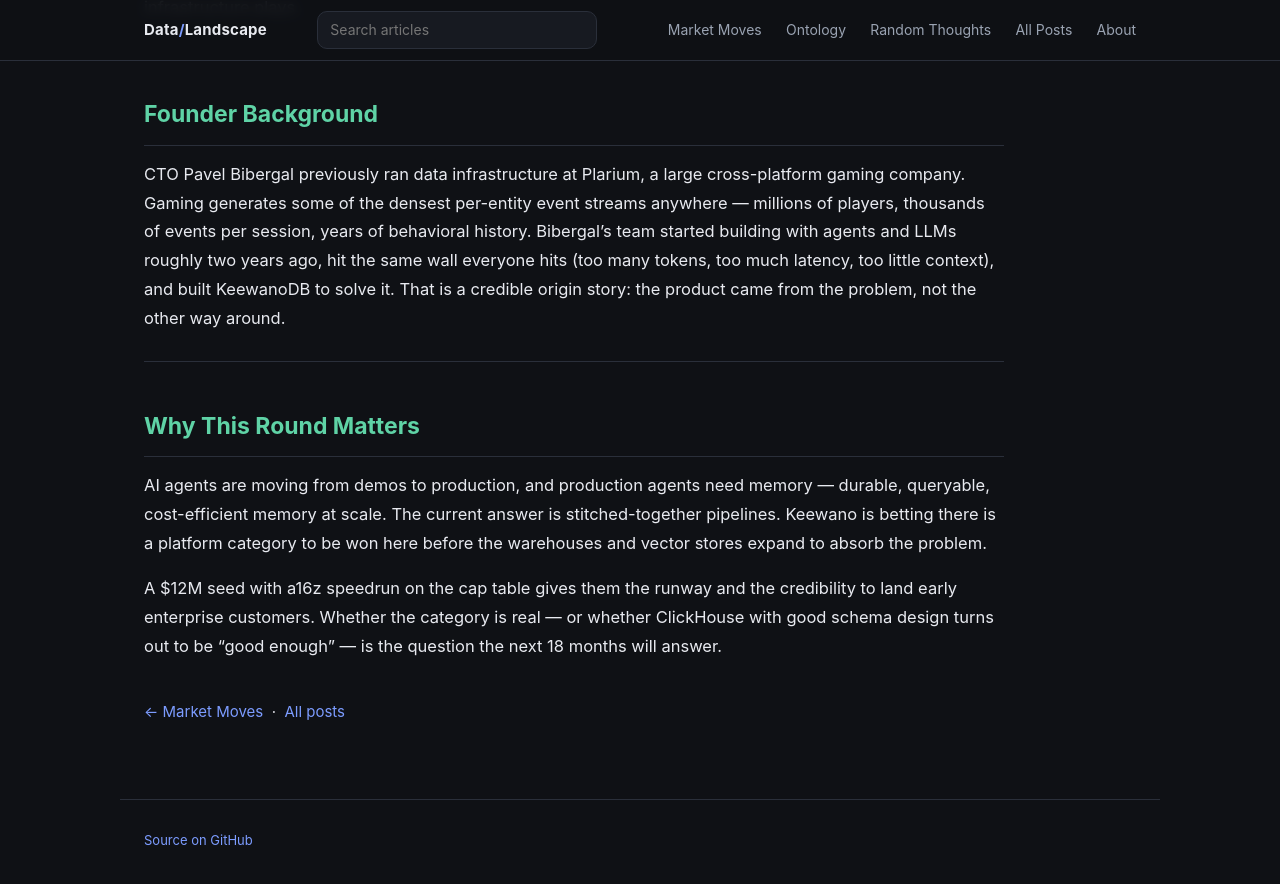
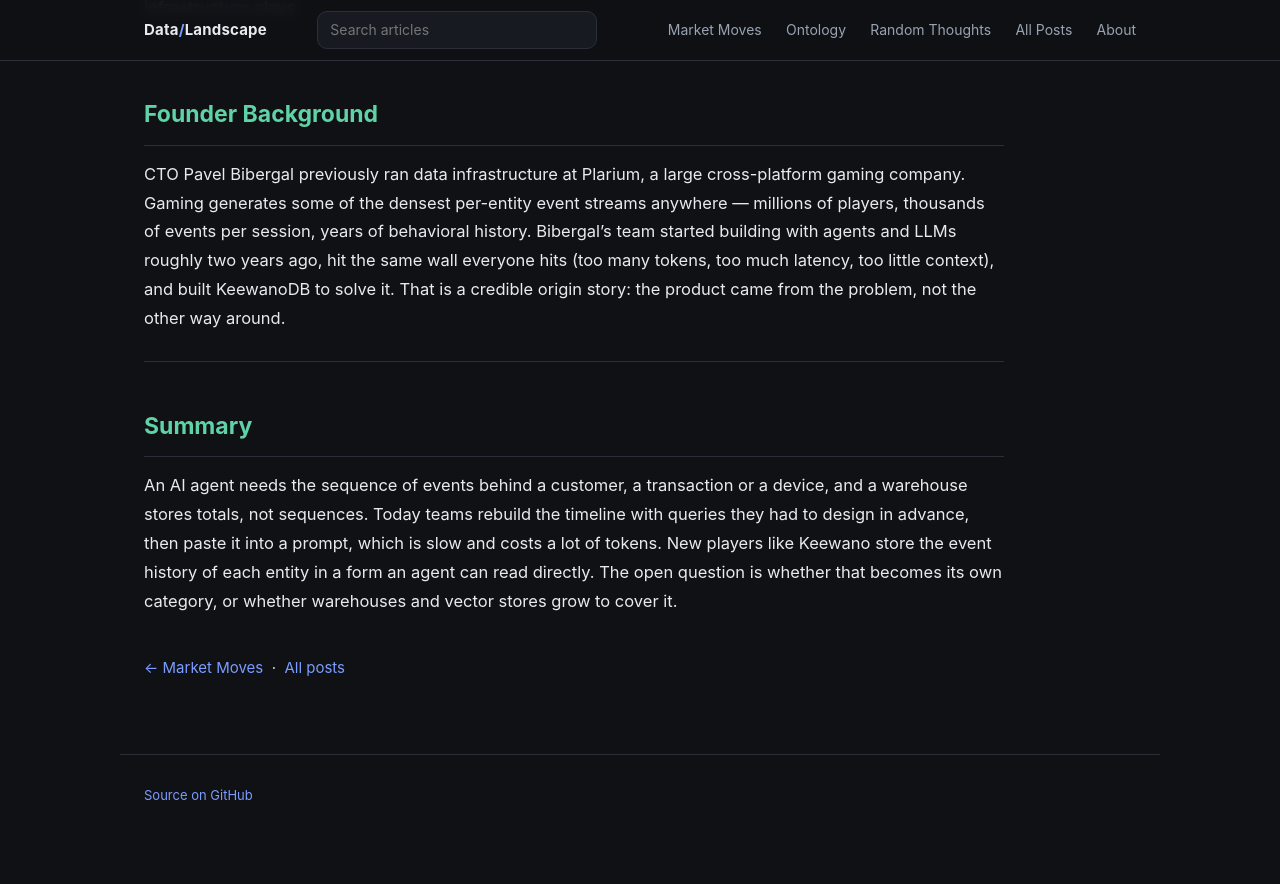
Before and after one commit to itayb-dt/data_landscape, a Jekyll site: the page built from blog_posts/fund/010_FUND_keewano_12m_seed.md, in a window 1280 px wide and 900 px high, scrolled down 3452 px. Shown: the top 884 px of the window. Built offline with Jekyll 4.4.1, drawn with Linux system fonts in a browser that asks for light colours; after the commit the page ends 4307 px from its top, so only the background shows below that.

Commit message:
Replace Why This Round Matters with a Summary in the Keewano, ParadeDB and SurrealDB articles
Co-Authored-By: Claude Sonnet 5.5 <noreply@anthropic.com>

```diff
--- a/blog_posts/fund/010_FUND_keewano_12m_seed.md
+++ b/blog_posts/fund/010_FUND_keewano_12m_seed.md
@@ -83,8 +83,6 @@ CTO Pavel Bibergal previously ran data infrastructure at Plarium, a large cross-
 
 ---
 
-## Why This Round Matters
+## Summary
 
-AI agents are moving from demos to production, and production agents need memory — durable, queryable, cost-efficient memory at scale. The current answer is stitched-together pipelines. Keewano is betting there is a platform category to be won here before the warehouses and vector stores expand to absorb the problem.
-
-A $12M seed with a16z speedrun on the cap table gives them the runway and the credibility to land early enterprise customers. Whether the category is real — or whether ClickHouse with good schema design turns out to be "good enough" — is the question the next 18 months will answer.
+An AI agent needs the sequence of events behind a customer, a transaction or a device, and a warehouse stores totals, not sequences. Today teams rebuild the timeline with queries they had to design in advance, then paste it into a prompt, which is slow and costs a lot of tokens. New players like Keewano store the event history of each entity in a form an agent can read directly. The open question is whether that becomes its own category, or whether warehouses and vector stores grow to cover it.
```
Also changed, not shown: blog_posts/fund/027_FUND_paradedb_12m_series_a.md (+2 -2 lines), blog_posts/fund/028_FUND_surrealdb_23m_series_a_extension.md (+2 -2 lines).
